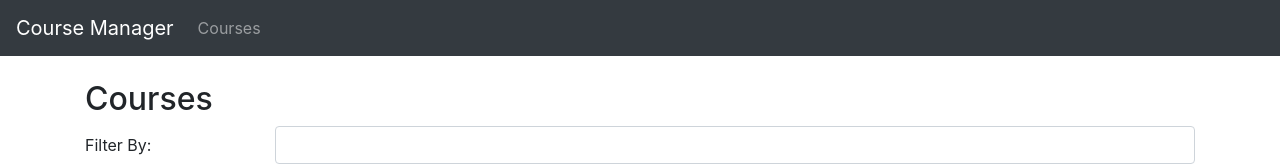
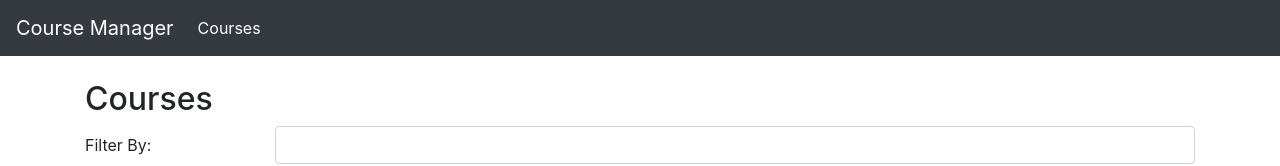
Before and after one commit to ERAjeje/course-manager-Bootcamp-DIO-Everis, an Angular app: page /courses in a window 1280 px wide. Shown: the top 166 px of the page. Built offline with nearby package versions, Linux system fonts and the light colour scheme.

Commit message:
refat include rorterLinkActive

```diff
--- a/src/app/nav-bar/nav-bar.component.html
+++ b/src/app/nav-bar/nav-bar.component.html
@@ -9,7 +9,7 @@
   <div class="collapse navbar-collapse" id="navbarSupportedContent">
     <ul class="navbar-nav mr-auto">
       <li class="nav-item">
-        <a [routerLink]="['/courses']" class="nav-link">Courses</a>
+        <a [routerLink]="['/courses']" routerLinkActive='active' class="nav-link">Courses</a>
       </li>
     </ul>
   </div>
```
